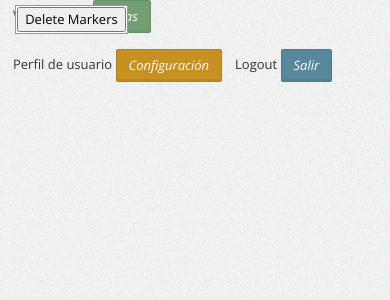
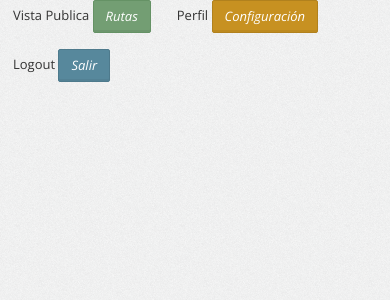
Before and after one commit to Borregana/TheWay, a PHP site: page /display.php in a window 390 px wide. Shown: the part 49-349 px from the top of the page. Run offline with PHP 8.4, Linux system fonts and the light colour scheme; some libraries are stand-ins or nearby versions.

Commit message:
arreglos varios

```diff
--- a/display.php
+++ b/display.php
@@ -1,11 +1,3 @@
-<?php
-/**
- * Created by PhpStorm.
- * User: Borregana
- * Date: 22/07/14
- * Time: 13.37
- */
-?>
 <!DOCTYPE html>
 <html>
 
@@ -19,16 +11,6 @@
             height: 100%;
             margin: 0px;
             padding: 0px
-        }
-        #panel {
-            position: absolute;
-            top: 54px;
-            left: 50.05%;
-            margin-left: -180px;
-            z-index: 5;
-            background-color: #fff;
-            padding: 1px;
-            border: 1px solid #999;
         }
 
     </style>
@@ -60,28 +42,26 @@
 </head>
 
 <body>
+
 <!-- HEADER -->
 <header id="header">
     <div id="logo-group">
         <span id="logo"> <img src="img/logo.png" alt="SmartAdmin"> </span>
     </div>
-        <div id="private" class="col-md-3">
+    <div id="private" class="col-md-2">
         <span> Mis Rutas <a href="view.html" title="Private"><i class="btn btn-info">Acceder</i></a> </span>
     </div>
-        <div id="public" class="col-md-3">
+    <div id="public" class="col-md-2">
         <span> Vista Publica <a href="publicRuta.html" title="Publica"><i class="btn btn-success">Rutas</i></a> </span>
     </div>
-        <div id="edit" class="col-md-3">
-            <span> Perfil de usuario <a href="editUser.php" title="Perfil"><i class="btn btn-warning">Configuración</i></a> </span>
+    <div id="edit" class="col-md-2">
+        <span> Perfil <a href="editUser.php" title="Perfil"><i class="btn btn-warning">Configuración</i></a> </span>
     </div>
-        <div id="logout" class="bottom-right">
+    <div id="logout" class="col-md-2">
         <span> Logout <a href="logout.php" title="logout"><i class="btn btn-info">Salir</i></a> </span>
     </div>
+</header>
 
-    </header>
-    <div id="panel">
-        <input onclick="deleteMarkers();" type=button value="Delete Markers">
-    </div>
 <div class="col-md-9" id="map-canvas"></div>
 
 <!-- NEW WIDGET START -->
@@ -96,7 +76,7 @@
         <div>
             <!-- widget content -->
             <div class="widget-body">
-                    <form  id="smart-form-register" action="inforuta.php" class="smart-form client-form" method="post">
+                <form  id="smart-form-register"  class="smart-form client-form" method="post">
                     <header>
                     </header>
                     <fieldset>
@@ -125,7 +105,7 @@
                         </section>
                     </fieldset>
                     <footer>
-                            <button type="submit" class="btn btn-primary" onclick="submitData()">
+                        <button type="submit" class="btn btn-primary" onclick="submitRoute()">
                             Crear
                         </button>
                     </footer>
@@ -139,7 +119,6 @@
 
 </article>
 
-
 </body>
 
 </html>
--- a/js/drawing.js
+++ b/js/drawing.js
@@ -8,8 +8,8 @@ function submitRoute() {
         p += routeArray[i].getPath().getArray().toString() + "\n";
     }
     var s = "";
-    for (var j=0; i<markersArray.length; j++) {
-        s += markersArray[i].getPosition().toString();
+    for (var j=0; j<markersArray.length; j++) {
+        s += markersArray[j].getPosition().toString();
     }
     var parametros = {
         "lines" : p,
@@ -134,14 +134,14 @@ function initialize() {
             newObj.attr('id', 'btnLine');
         });
 
-        $("#btnBar").append('<div style="float: left; line-height: 0;"><div id="btnRoute" style="direction: ltr; overflow: hidden; text-align: left; position: relative; color: rgb(51, 51, 51); font-family: Arial,sans-serif; -moz-user-select: none; font-size: 13px; background: none repeat scroll 0% 0% rgb(255, 255, 255); padding: 4px; border-width: 1px 1px 1px 0px; border-style: solid solid solid none; border-color: rgb(113, 123, 135) rgb(113, 123, 135) rgb(113, 123, 135) -moz-use-text-color; -moz-border-top-colors: none; -moz-border-right-colors: none; -moz-border-bottom-colors: none; -moz-border-left-colors: none; border-image: none; box-shadow: 0px 2px 4px rgba(0, 0, 0, 0.4); font-weight: normal;" title="Save Route"><span style="display: inline-block;"><div style="width: 16px; height: 16px; overflow: hidden; position: relative;"><img style="position: absolute; left: 0px; top: -195px; -moz-user-select: none; border: 0px none; padding: 0px; margin: 0px; width: 16px; height: 350px;" src="img/goma.png" draggable="false"></div></span></div></div>');
+        $("#btnBar").append('<div style="float: left; line-height: 0;"><div id="btnRoute" style="direction: ltr; overflow: hidden; text-align: left; position: relative; color: rgb(51, 51, 51); font-family: Arial,sans-serif; -moz-user-select: none; font-size: 13px; background: none repeat scroll 0% 0% rgb(255, 255, 255); padding: 4px; border-width: 1px 1px 1px 0px; border-style: solid solid solid none; border-color: rgb(113, 123, 135) rgb(113, 123, 135) rgb(113, 123, 135) -moz-use-text-color; -moz-border-top-colors: none; -moz-border-right-colors: none; -moz-border-bottom-colors: none; -moz-border-left-colors: none; border-image: none; box-shadow: 0px 2px 4px rgba(0, 0, 0, 0.4); font-weight: normal;" title="Delete"><span style="display: inline-block;"><div style="width: 16px; height: 16px; overflow: hidden; position: relative;"><img style="position: absolute; left: 0px; top: -195px; -moz-user-select: none; border: 0px none; padding: 0px; margin: 0px; width: 16px; height: 350px;" src="img/goma.png" draggable="false"></div></span></div></div>');
 
-        $("#btnBar").append('<div style="float: left; line-height: 0;"><div id="btnSave" style="direction: ltr; overflow: hidden; text-align: left; position: relative; color: rgb(51, 51, 51); font-family: Arial,sans-serif; -moz-user-select: none; font-size: 13px; background: none repeat scroll 0% 0% rgb(255, 255, 255); padding: 4px; border-width: 1px 1px 1px 0px; border-style: solid solid solid none; border-color: rgb(113, 123, 135) rgb(113, 123, 135) rgb(113, 123, 135) -moz-use-text-color; -moz-border-top-colors: none; -moz-border-right-colors: none; -moz-border-bottom-colors: none; -moz-border-left-colors: none; border-image: none; box-shadow: 0px 2px 4px rgba(0, 0, 0, 0.4); font-weight: normal;" title="Save"><span style="display: inline-block;"><div style="width: 16px; height: 16px; overflow: hidden; position: relative;"><img style="position: absolute; left: 0px; top: -195px; -moz-user-select: none; border: 0px none; padding: 0px; margin: 0px; width: 16px; height: 350px;" src="img/save.png" draggable="false"></div></span></div></div>');
+        $("#btnBar").append('<div style="float: left; line-height: 0;"><div id="btnSave" style="direction: ltr; overflow: hidden; text-align: left; position: relative; color: rgb(51, 51, 51); font-family: Arial,sans-serif; -moz-user-select: none; font-size: 13px; background: none repeat scroll 0% 0% rgb(255, 255, 255); padding: 4px; border-width: 1px 1px 1px 0px; border-style: solid solid solid none; border-color: rgb(113, 123, 135) rgb(113, 123, 135) rgb(113, 123, 135) -moz-use-text-color; -moz-border-top-colors: none; -moz-border-right-colors: none; -moz-border-bottom-colors: none; -moz-border-left-colors: none; border-image: none; box-shadow: 0px 2px 4px rgba(0, 0, 0, 0.4); font-weight: normal;" title="Save Route"><span style="display: inline-block;"><div style="width: 16px; height: 16px; overflow: hidden; position: relative;"><img style="position: absolute; left: 0px; top: -195px; -moz-user-select: none; border: 0px none; padding: 0px; margin: 0px; width: 16px; height: 350px;" src="img/save.png" draggable="false"></div></span></div></div>');
 
 
 
-        google.maps.event.addDomListener(document.getElementById('btnSave'), 'click', submitMarker);
-        google.maps.event.addDomListener(document.getElementById('btnRoute'), 'click', submitRoute);
+        google.maps.event.addDomListener(document.getElementById('btnSave'), 'click', submitRoute);
+        //google.maps.event.addDomListener(document.getElementById('btnRoute'), 'click', submitRoute);
 
         google.maps.event.addListener(drawingManager, 'overlaycomplete', function(event) {
             if(event.type == google.maps.drawing.OverlayType.POLYLINE) {
@@ -150,16 +150,17 @@ function initialize() {
                 });
             }
             else if(event.type == google.maps.drawing.OverlayType.MARKER) {
-                    var newMarker = event.overlay;
-                    newMarker.content = contentString + markersArray.length;
-                    google.maps.event.addListener(newMarker, 'click', function() {
+                google.maps.event.addListener(drawingManager, 'markercomplete', function(marker) {
+                    marker.content = contentString + markersArray.length;
+                    google.maps.event.addListener(marker, 'click', function() {
                         infoWindow.setContent(this.content);
                         infoWindow.open(map, this);
                     });
-                    markersArray.push(newMarker);
-                }
-            });
-           });
-    }
+                    markersArray.push(marker);
+                });
+            }
+        });
+    });
+}
 
-    google.maps.event.addDomListener(window, 'load', initialize);
+google.maps.event.addDomListener(window, 'load', initialize);
```
Also changed, not shown: conexion.php (deleted, +0 -17 lines), display.html (+3 -15 lines), saveRoute.php (+21 -2 lines), img/save.png. Lines whose indentation alone changed are shown as unchanged.
